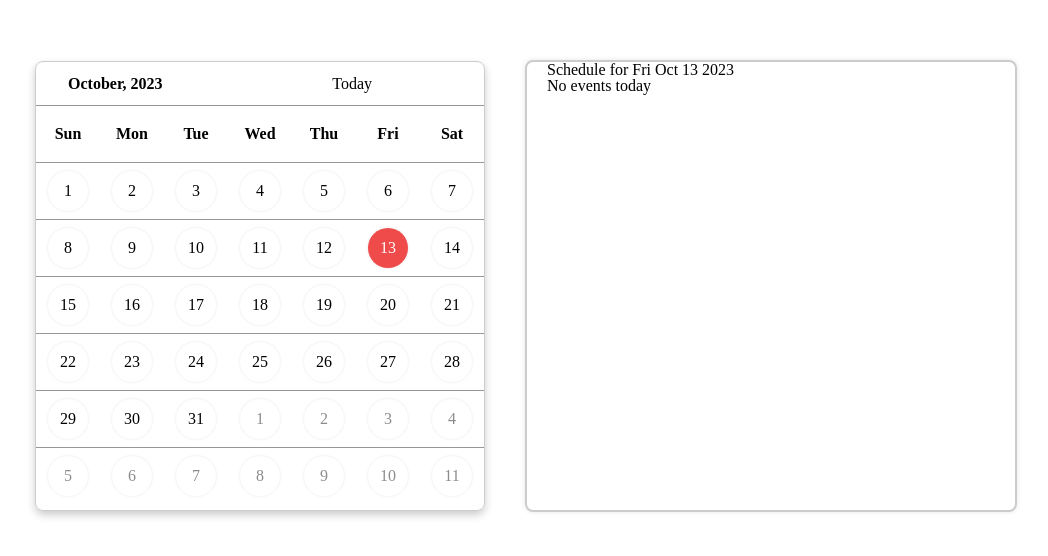
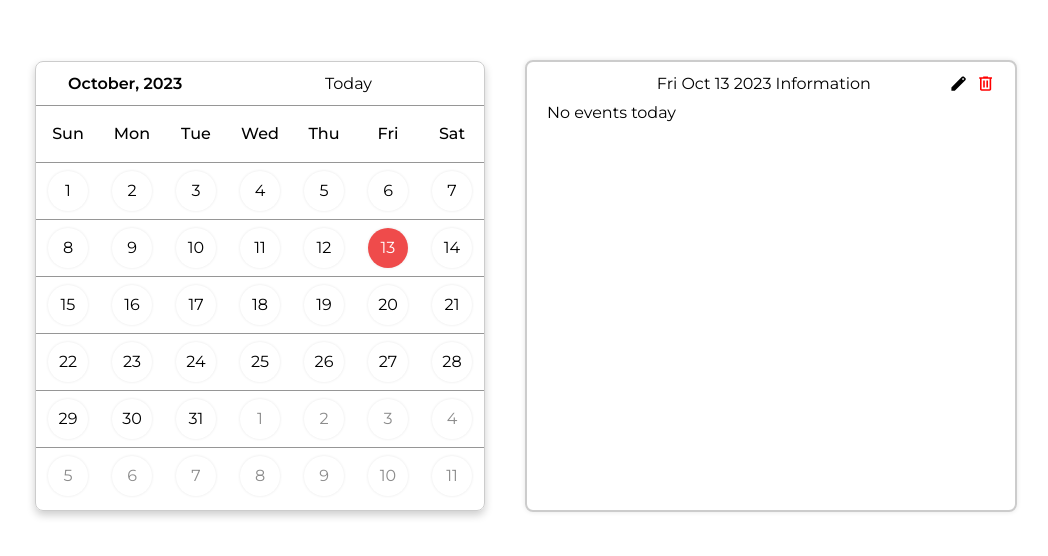
Before and after one commit to akbarimo/calendar-vue, a Vue app: page / in a window 1280 px wide. Shown: the part 114-670 px from the top of the page, without its empty margins (114-1162 px from the left). Built offline with nearby package versions, Linux system fonts and the light colour scheme; some icons are missing.

Commit message:
Implement event editing and added styling

```diff
--- a/src/App.vue
+++ b/src/App.vue
@@ -5,16 +5,32 @@ import LeftArrow from '~icons/ic/baseline-keyboard-arrow-left';
 import LeftDoubleArrow from '~icons/ic/outline-keyboard-double-arrow-left';
 import RightArrow from '~icons/ic/baseline-keyboard-arrow-right';
 import RightDoubleArrow from '~icons/ic/outline-keyboard-double-arrow-right';
+import EditSymbol from '~icons/material-symbols/edit';
+import TrashSymbol from '~icons/material-symbols/delete-outline';
 import { generateCalendarDates, months, days } from './utils/calendar';
 const currentDate = dayjs();
 const today = ref(currentDate);
 const selectedDate = ref();
 const selectedEvent = ref(localStorage.getItem(currentDate.toDate().toDateString()));
+const eventInput = ref(localStorage.getItem(currentDate.toDate().toDateString()));
 const dates = computed(() => generateCalendarDates(today.value.month(), today.value.year()));
+const isEditing = ref(false);
 const todayClickHandler = () => {
   today.value = currentDate;
   selectedDate.value = currentDate;
   selectedEvent.value = localStorage.getItem(currentDate.toDate().toDateString());
+};
+
+const deleteEvent = () => {
+  localStorage.removeItem(selectedDate?.value?.toDate()?.toDateString());
+  eventInput.value = '';
+  selectedEvent.value = '';
+};
+
+const submitEventHandler = () => {
+  localStorage.setItem(selectedDate?.value?.toDate()?.toDateString(), eventInput.value);
+  selectedEvent.value = eventInput.value;
+  isEditing.value = false;
 };
 
 const dateSelecter = (date, event) => {
@@ -60,10 +76,22 @@ const dateSelecter = (date, event) => {
         </div>
       </div>
       <div class="event-container">
-        <h3 v-if="selectedDate">Schedule for {{ selectedDate?.toDate().toDateString() }}</h3>
-        <h3 v-else>Schedule for {{ currentDate.toDate().toDateString() }}</h3>
+        <div class="event-heading">
+          <h3 class="event-title" v-if="selectedDate">
+            {{ selectedDate.toDate().toDateString() }} Information
+          </h3>
+          <h3 class="event-title" v-else>{{ currentDate.toDate().toDateString() }} Information</h3>
+          <div class="toolbar">
+            <EditSymbol class="edit-symbol pointer" @click="isEditing = !isEditing" />
+            <TrashSymbol class="delete-symbol pointer" @click="deleteEvent" />
+          </div>
+        </div>
         <p v-if="selectedEvent">{{ selectedEvent }}</p>
         <p v-else>No events today</p>
+        <div v-if="isEditing">
+          <input v-model="eventInput" placeholder="Edit Event" />
+          <button @click="submitEventHandler">Save</button>
+        </div>
       </div>
     </div>
   </main>
@@ -133,7 +161,7 @@ const dateSelecter = (date, event) => {
   color: white;
 }
 .days-of-week {
-  font-weight: 600;
+  font-weight: 500;
 }
 .date-cell {
   height: 2.5rem;
@@ -160,6 +188,31 @@ const dateSelecter = (date, event) => {
   display: flex;
   justify-content: space-between;
 }
+.event-heading {
+  padding: 0.35rem 0rem 0.35rem 2rem;
+  height: 2rem;
+  display: flex;
+  justify-content: space-between;
+}
+.event-title {
+  height: 2rem;
+  width: 100%;
+  display: flex;
+  align-items: center;
+  justify-content: center;
+}
+.toolbar {
+  height: 2rem;
+  display: flex;
+  align-items: center;
+  gap: 0.5rem;
+}
+.edit-symbol {
+  color: black;
+}
+.delete-symbol {
+  color: red;
+}
 .pointer {
   cursor: pointer;
 }
--- a/src/assets/styles.css
+++ b/src/assets/styles.css
@@ -1,3 +1,4 @@
+@import url('https://fonts.googleapis.com/css2?family=Montserrat:wght@300;400;500;600;700&display=swap');
 html,
 body,
 div,
@@ -122,3 +123,7 @@ table {
   border-collapse: collapse;
   border-spacing: 0;
 }
+
+body {
+  font-family: 'Montserrat', sans-serif;
+}
```
